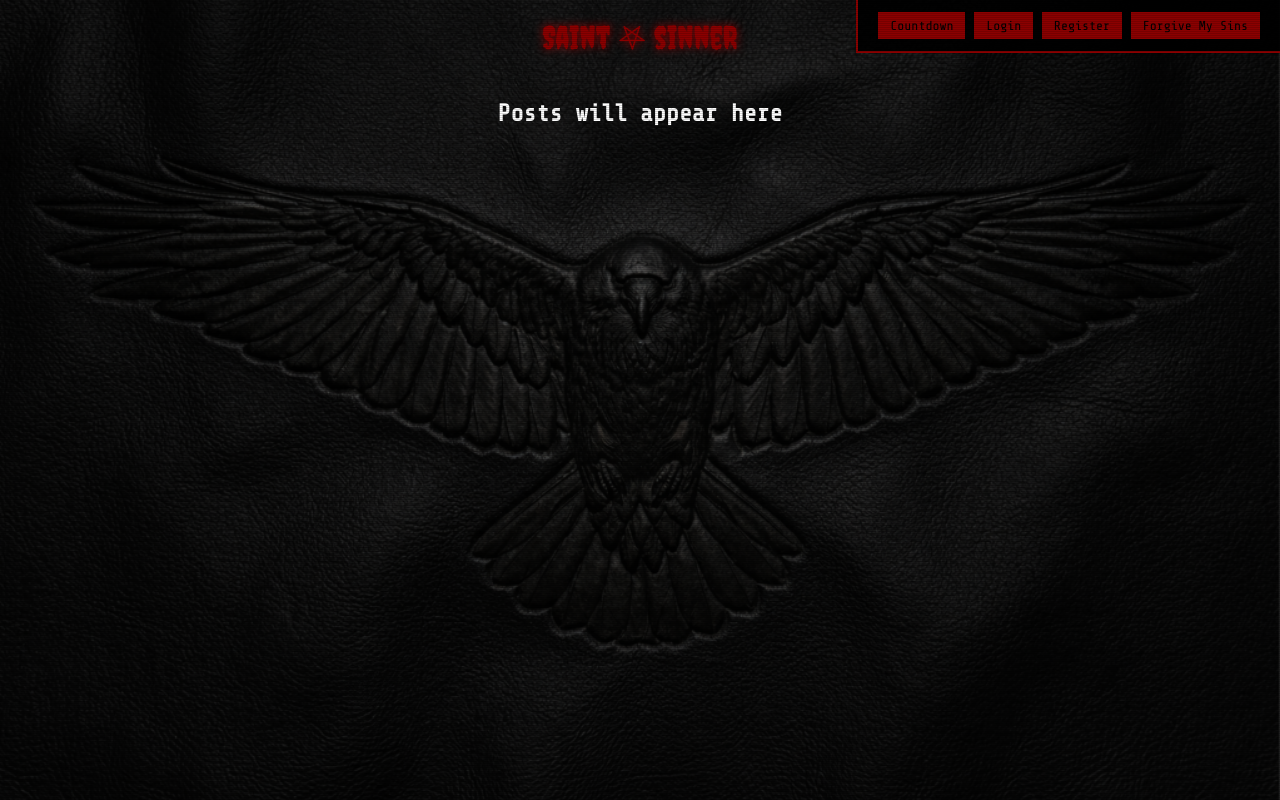
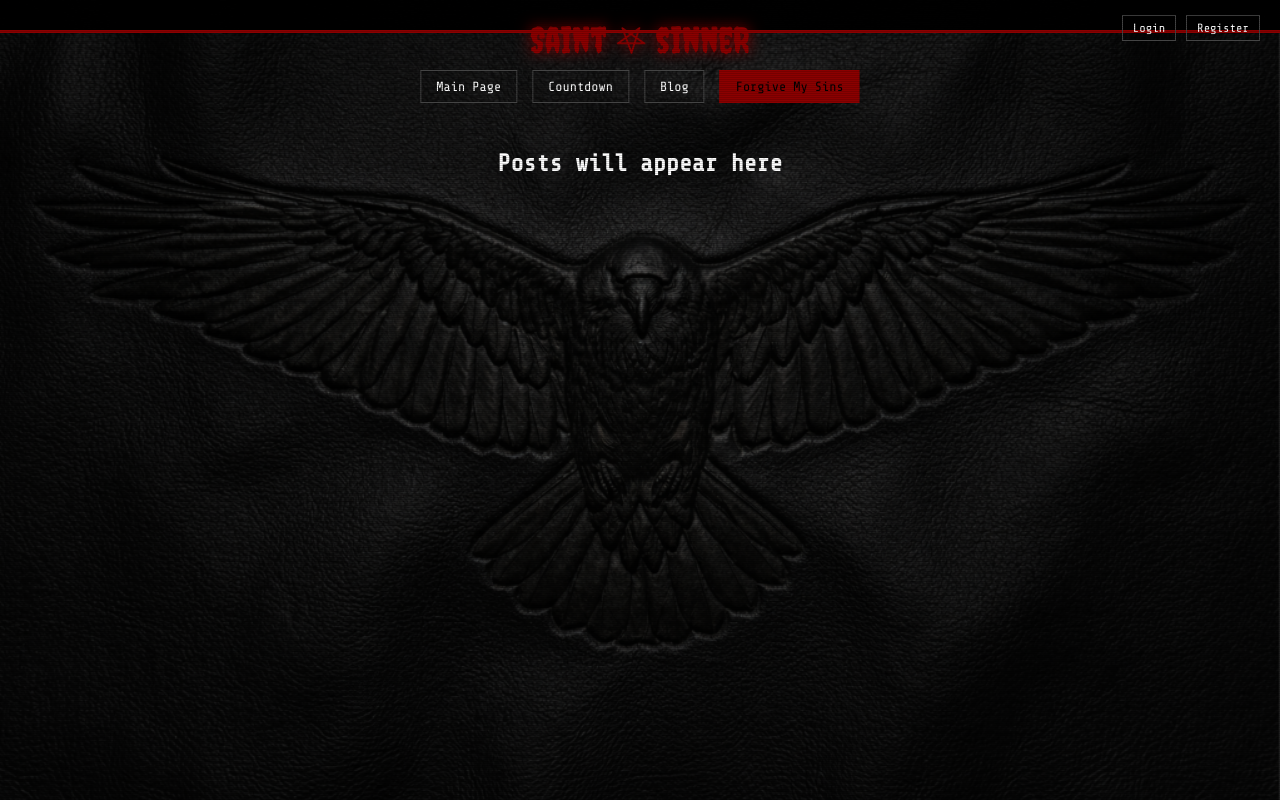
Before and after one commit to ssaintt11/saint-sinner, a plain HTML site: page index.html in a window 1280 px wide. Drawn offline with nearby package versions, Linux system fonts and the light colour scheme.

Commit message:
Final structure

```diff
--- a/index.html
+++ b/index.html
@@ -12,17 +12,25 @@
 
     <header class="fixed-header">
         <div class="logo">Saint 𖤐 sinneR</div>
-        <div class="header-right">
-            <button onclick="location.href='countdown.html'">Countdown</button>
+
+        <!-- ÜST BUTONLAR (Register/Login) -->
+        <div class="top-buttons">
             <button onclick="showLogin()">Login</button>
             <button onclick="showRegister()">Register</button>
+        </div>
+
+        <!-- ALT BUTONLAR (Main/Counter/Blog/Forgive) -->
+        <div class="main-buttons">
+            <button onclick="location.href='index.html'">Main Page</button>
+            <button onclick="location.href='countdown.html'">Countdown</button>
+            <button onclick="alert('Blog coming soon')">Blog</button>
             <button class="forgive-btn" onclick="openForgive()">Forgive My Sins</button>
         </div>
     </header>
 
     <!-- İÇERİK ALANI -->
     <main class="content-grid" id="content-grid">
-        <h2 style="text-align:center; margin-top:100px;">Posts will appear here</h2>
+        <h2 style="text-align:center; margin-top:150px; color:#fff; font-family: 'Share Tech Mono', monospace;">Posts will appear here</h2>
     </main>
 
     <!-- FORGIVE POPUP -->
--- a/style.css
+++ b/style.css
@@ -1,48 +1,86 @@
-/* ========== ANA SAYFA ARKAPLANI ========== */
+/* ========== TEMEL AYARLAR ========== */
 body {
     margin: 0;
     background: #000 url('ravenn.png') center/cover no-repeat fixed;
     color: #fff;
     font-family: 'Share Tech Mono', monospace;
+    overflow-x: hidden;
 }
 
-/* ========== HEADER SAĞ ÜSTTE ========== */
+/* ========== KALIN HEADER ========== */
 .fixed-header {
     position: fixed;
     top: 0;
-    right: 0;
-    background: rgba(0,0,0,.9);
-    border-bottom: 2px solid #8B0000;
-    border-left: 2px solid #8B0000;
-    padding: 12px 20px;
+    width: 100%;
+    background: rgba(0,0,0,.95);
+    border-bottom: 3px solid #8B0000;
+    padding: 15px 0;
     z-index: 100;
-    display: flex;
-    gap: 12px;
-    align-items: center;
 }
 
+/* LOGO ORTA ÜSTTE */
 .logo {
-    position: fixed;
+    position: absolute;
     top: 15px;
     left: 50%;
     transform: translateX(-50%);
     font-family: 'Creepster', cursive;
-    font-size: 32px;
+    font-size: 36px;
     color: #8B0000;
-    text-shadow: 0 0 10px #8B0000;
+    text-shadow: 0 0 15px #8B0000;
 }
 
-.header-right button {
-    background: #8B0000;
-    color: #000;
-    border: none;
-    padding: 6px 12px;
-    font-size: 13px;
+/* ÜST BUTONLAR (Register/Login) - SAĞ ÜST */
+.top-buttons {
+    position: absolute;
+    top: 15px;
+    right: 20px;
+    display: flex;
+    gap: 10px;
+}
+
+.top-buttons button {
+    background: transparent;
+    color: #fff;
+    border: 1px solid #444;
+    padding: 5px 10px;
+    font-size: 12px;
     font-family: 'Share Tech Mono', monospace;
     cursor: pointer;
 }
 
-/* ========== POPUP & FORM ========== */
+/* ALT BUTONLAR (Main/Counter/Blog/Forgive) - ORTADA */
+.main-buttons {
+    position: absolute;
+    top: 70px;
+    left: 50%;
+    transform: translateX(-50%);
+    display: flex;
+    gap: 15px;
+}
+
+.main-buttons button {
+    background: transparent;
+    color: #fff;
+    border: 1px solid #444;
+    padding: 8px 15px;
+    font-family: 'Share Tech Mono', monospace;
+    cursor: pointer;
+    transition: .2s;
+}
+.main-buttons button:hover {
+    border-color: #8B0000;
+    color: #8B0000;
+}
+
+/* FORGIVE BUTONU KIRMIZI */
+.forgive-btn {
+    background: #8B0000 !important;
+    color: #000 !important;
+    border-color: #8B0000 !important;
+}
+
+/* ========== POPUP ========== */
 .modal {
     display: none;
     position: fixed;
@@ -62,8 +100,8 @@ body {
     margin: 12% auto;
 }
 
-/* ========== GLITCH BUTONLAR (TÜMÜ) ========== */
-.glitch-btn {
+/* ========== TÜM BUTONLAR AYNI STİLDE ========== */
+.glitch-btn, .fake-btn {
     width: 100%;
     background: #000;
     color: #8B0000;
@@ -73,6 +111,7 @@ body {
     font-family: 'Creepster', cursive;
     font-size: 16px;
     cursor: pointer;
+    transition: .25s;
 }
 .glitch-btn:hover, .fake-btn:hover {
     animation: glitch .35s infinite;
@@ -88,27 +127,12 @@ body {
     80%{transform:translate(2px,-2px)}
 }
 
-/* ========== FAKE BUTONLAR (İŞLEVSİZ) ========== */
-.fake-btn {
-    display: block;
-    width: 100%;
-    background: #000;
-    color: #8B0000;
-    border: 2px solid #8B0000;
-    padding: 12px;
-    margin: 8px 0;
-    font-family: 'Creepster', cursive;
-    font-size: 16px;
-    cursor: default;
-    text-align: center;
-}
-
 /* ========== SCANLINE ========== */
 body::before {
     content: '';
     position: fixed;
     inset: 0;
-    background: repeating-linear-gradient(0deg,rgba(0,0,0,.15) 0,rgba(0,0,0,.15) 1px,transparent 1px,transparent 2px);
+    background: repeating-linear-gradient(0deg,rgba(0,0,0,.15),rgba(0,0,0,.15) 1px,transparent 1px,transparent 2px);
     pointer-events: none;
     z-index: 999;
 }
```
Also changed, not shown: apologize.html (+7 -0 lines), countdown.html (+7 -0 lines).
